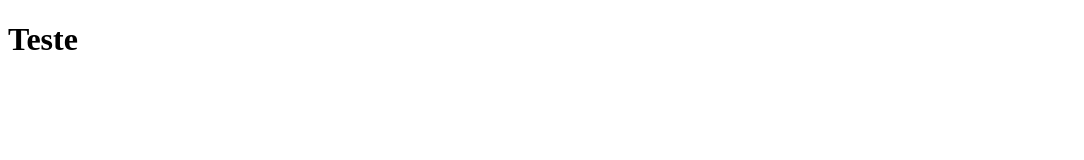
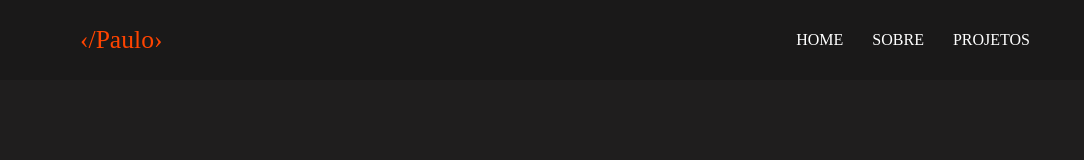
Before and after one commit to Paulogtr/pauloportfolio, a plain HTML site: page index.html in a window 1280 px wide. Shown: the whole page, without its empty margins (0-1084 px from the left). Drawn offline with Linux system fonts and the light colour scheme.

Commit message:
Inicialização do menu

```diff
--- /dev/null
+++ b/css/style.css
@@ -0,0 +1,61 @@
+/* Geral */
+
+*{
+    margin: 0;
+    padding: 0;
+    box-sizing: border-box;
+}
+
+body{
+    background-color: rgb(31, 30, 30);
+}
+
+/* style menu*/
+#navbar{
+    width: 100%;
+    height: 80px;
+    position: relative;
+    display: flex;
+    background-color: rgb(26, 25, 25);
+    color: white;
+    box-sizing: border-box;
+
+}
+
+#logo{
+    display: flex;
+    text-decoration: none;
+    font-size: 1.6em;
+    margin-left: 80px;
+    color: rgb(255, 68, 0);
+    align-items: center;
+}
+
+
+.navbar-items{
+    list-style: none;
+    position: absolute;
+    display: inline-block;
+    height: 80px;
+    line-height: 80px;
+    margin: 0;
+    margin-right: 250px;
+    right: 0;
+}
+
+.navbar-items li {
+    display: inline-block;
+    text-transform: uppercase;
+    margin-left: 25px;
+}
+
+.navbar-items li a {
+    color: #fff;
+    text-decoration: none;
+    transition: .5s;
+}
+
+.navbar-items li a:hover{
+    color: orangered;
+
+}
--- a/index.html
+++ b/index.html
@@ -4,9 +4,23 @@
     <meta charset="UTF-8">
     <meta http-equiv="X-UA-Compatible" content="IE=edge">
     <meta name="viewport" content="width=device-width, initial-scale=1.0">
+    <link rel="stylesheet" href="css/style.css">
+    <script src="js/scripts.js"></script>
     <title>Paulo Henrique</title>
 </head>
 <body>
-    <h1>Teste</h1>
+    <div class="container">
+        <nav id="navbar">
+            <a href="#" id="logo">‹/Paulo›</a>
+            <ul class="navbar-items">
+                <li><a href="#home">Home</a></li>
+                <li><a href="#">Sobre</a></li>
+                <li><a href="#">Projetos</a></li>
+            </ul>
+        </nav>
+        <section id="home">
+
+        </section>
+    </div>
 </body>
 </html>
```
Also changed, not shown: img/logo1.png (added), js/scripts.js (added).
